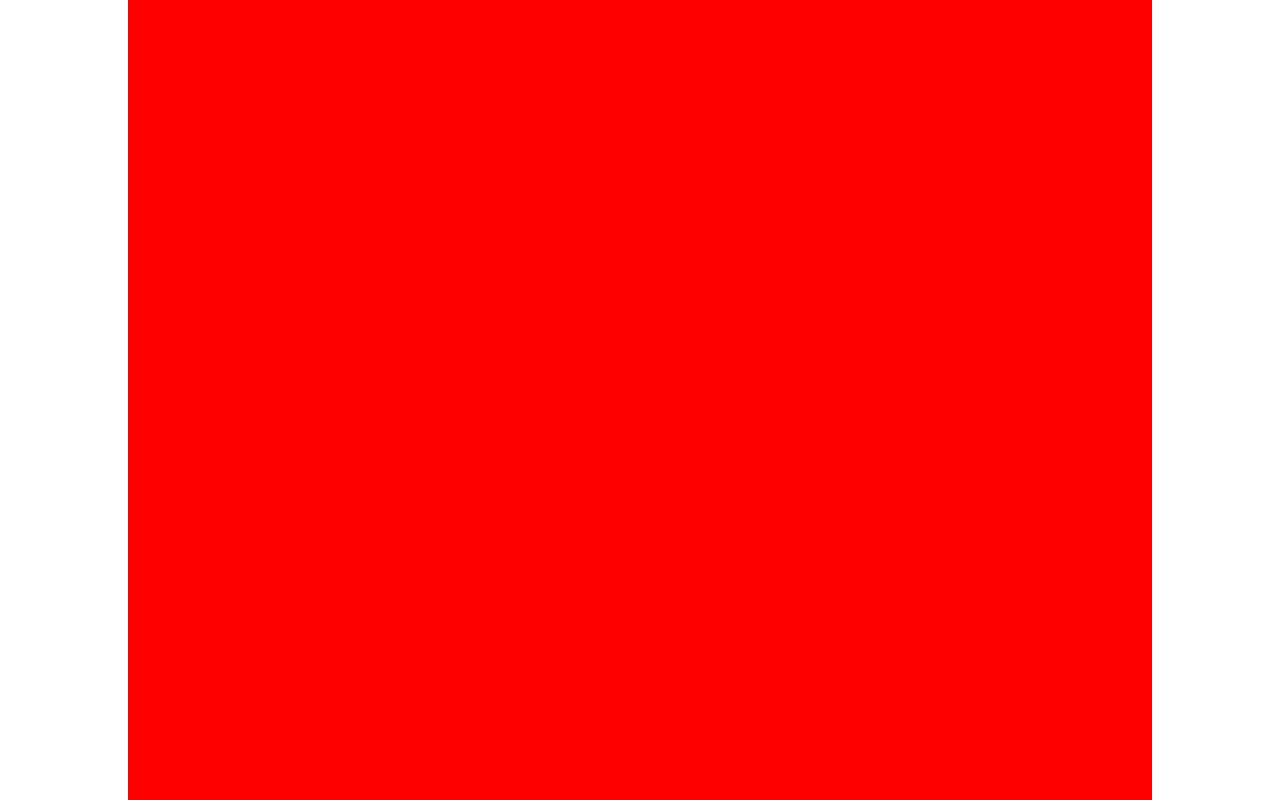
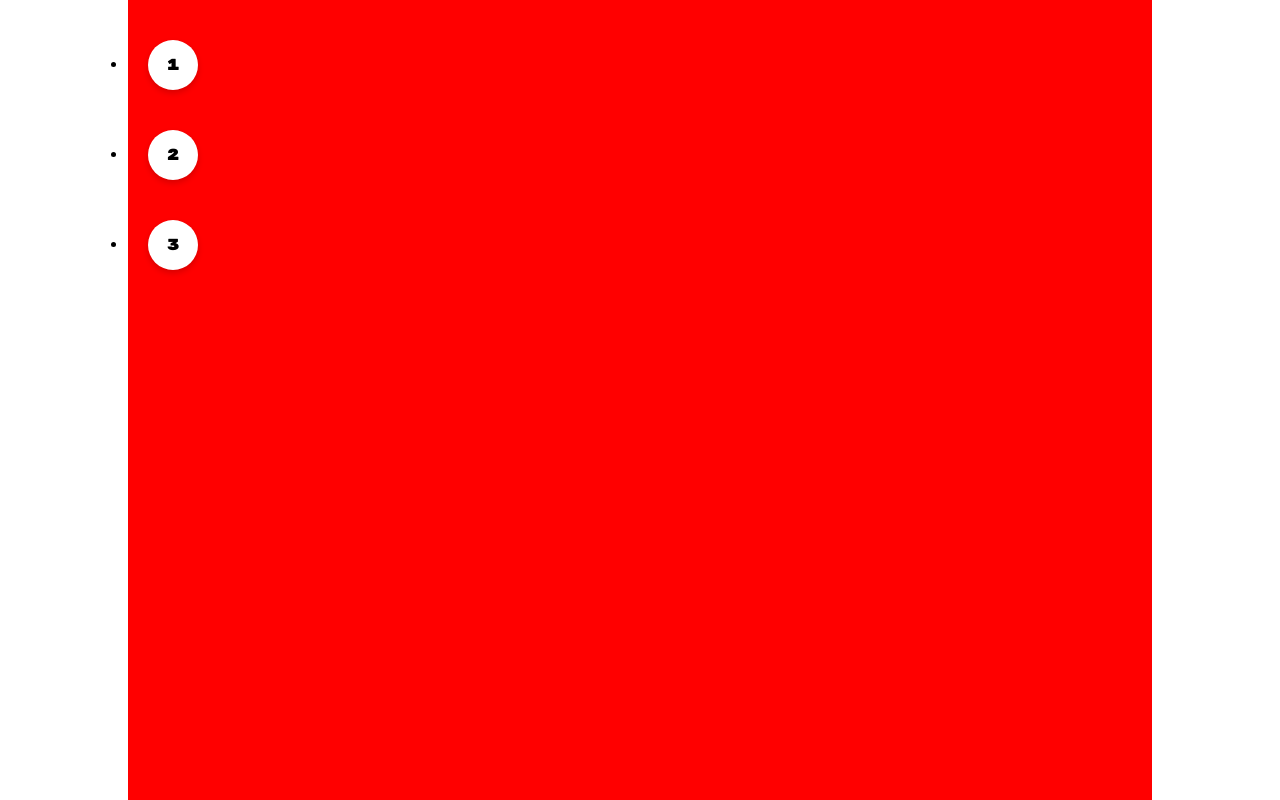
Before and after one commit to lucianomarchionna/htmlcss-shoes, a plain HTML site: page index.html in a window 1280 px wide. Shown: the top 800 px of the page. Drawn offline with Linux system fonts and the light colour scheme.

Commit message:
Aggiunta numeri

```diff
--- a/index.html
+++ b/index.html
@@ -13,6 +13,13 @@
 
     <div class="container">
 
+        <nav>
+        <ul id="number">
+            <li><a href="#first">1</a></li>
+            <li><a href="#second">2</a></li>
+            <li><a href="#third">3</a></li>
+        </ul>
+        </nav>
 
         <main>
             <!-- prima pagina -->
--- a/style.css
+++ b/style.css
@@ -19,7 +19,6 @@ body{
 
 #number{
     position: fixed;
-    position: right;
 }
 
 nav li a{
@@ -35,6 +34,7 @@ nav li a{
     text-decoration: none;
     color: black;
 }
+
 
 .page{
     width: 100%;
```
